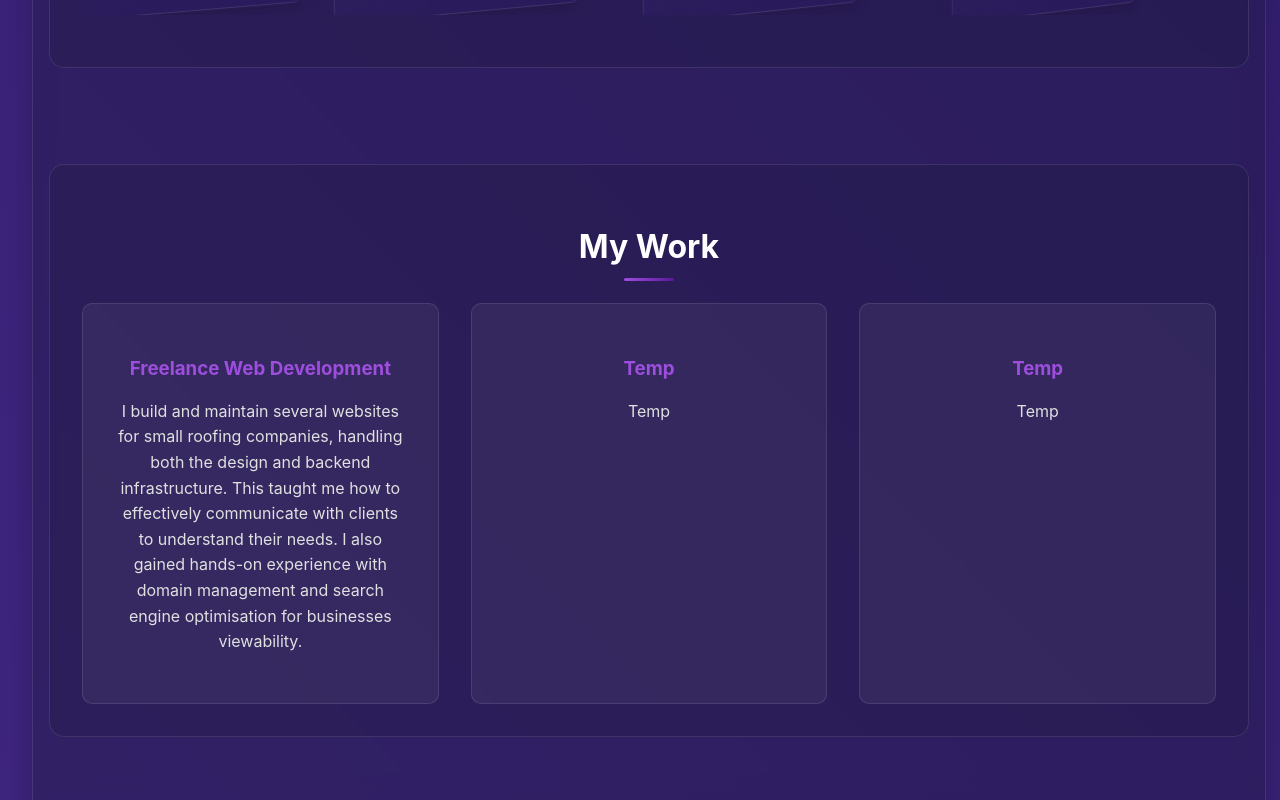
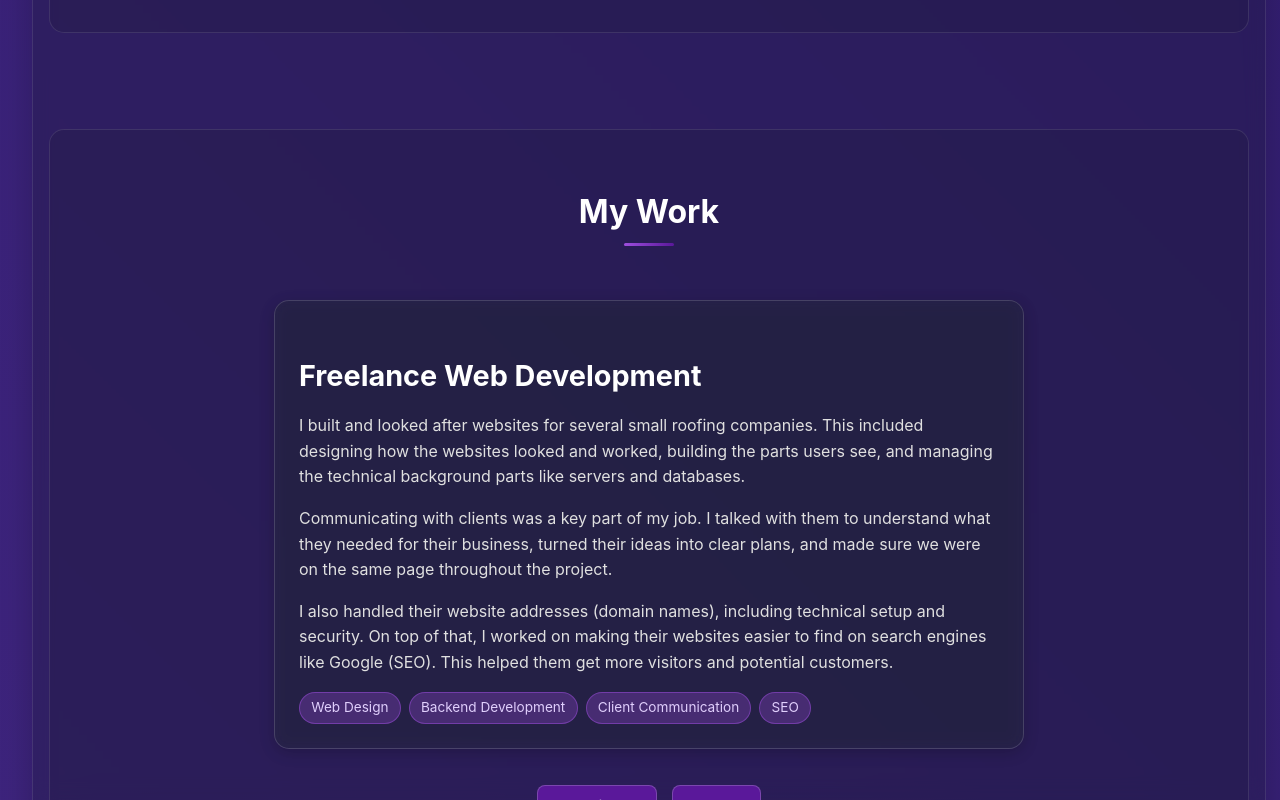
Before and after one commit to GamanMil/portfolio, a React (Vite) app: page / in a window 1280 px wide. Shown: the part 2000-2800 px from the top of the page. Built offline with nearby package versions, Linux system fonts and the light colour scheme; no server answers.

Commit message:
improved the my work layout, making it easier to understand

```diff
--- a/src/App.css
+++ b/src/App.css
@@ -121,25 +121,6 @@ body {
   position: relative;
   z-index: 1;
   padding-top: 2rem;
-}
-
-.header {
-  text-align: center;
-  margin-bottom: 2rem;
-  padding: 1rem 0;
-}
-
-.header h1 {
-  font-size: 3rem;
-  color: #ffffff;
-  margin: 0;
-  text-shadow: 0 0 10px rgba(161, 196, 253, 0.3);
-}
-
-.subtitle {
-  font-size: 1.5rem;
-  color: #a1c4fd;
-  margin: 1rem 0 0 0;
 }
 
 .section {
@@ -276,13 +257,17 @@ body {
 }
 
 .book-title {
-  font-size: 0.9em;
-  color: #e0e0e0;
+  font-size: 0.9rem;
+  color: #d0d0d0;
+  margin-top: 8px;
+  text-align: center;
   white-space: normal;
-  min-height: 40px;
-  font-weight: 500;
+  height: 50px;
+  overflow: hidden;
 }
 
+/* Commenting out .work-grid and .work-item as they are no longer used after carousel implementation */
+/*
 .work-grid {
   display: grid;
   grid-template-columns: repeat(auto-fit, minmax(300px, 1fr));
@@ -313,6 +298,7 @@ body {
   color: #e0e0e0;
   line-height: 1.6;
 }
+*/
 
 .contact-content {
   text-align: center;
@@ -673,10 +659,6 @@ body {
   }
 }
 
-.header, .subtitle {
-  display: none;
-}
-
 html {
   scroll-behavior: smooth;
 }
@@ -689,3 +671,102 @@ html {
     transform: translateX(-50%);
   }
 }
+
+.work-carousel {
+  display: flex;
+  flex-direction: column;
+  align-items: center;
+  position: relative;
+  padding: 2rem 0;
+}
+
+.work-item-card {
+  background: rgba(40, 40, 70, 0.5);
+  backdrop-filter: blur(8px);
+  border-radius: 15px;
+  border: 1px solid rgba(255, 255, 255, 0.15);
+  padding: 1.5rem;
+  margin-bottom: 20px;
+  width: 80%;
+  max-width: 700px;
+  box-shadow: 0 4px 15px rgba(0, 0, 0, 0.2);
+  color: #e0e0e0;
+  transition: transform 0.3s ease-out, box-shadow 0.3s ease-out, background-color 0.3s ease-out;
+  text-align: left;
+  cursor: default;
+}
+
+.work-item-card:hover {
+  transform: translateY(-10px) scale(1.03);
+  box-shadow: 0 12px 30px rgba(0, 0, 0, 0.3);
+  background: rgba(50, 50, 80, 0.7);
+}
+
+.work-item-image-container {
+  width: 100%;
+  max-height: 300px;
+  overflow: hidden;
+  border-radius: 10px;
+  margin-bottom: 1rem;
+}
+
+.work-item-image {
+  width: 100%;
+  height: 100%;
+  object-fit: cover;
+}
+
+.work-item-content h3 {
+  font-size: 1.8rem;
+  color: #ffffff;
+  margin-bottom: 0.75rem;
+}
+
+.work-item-content p {
+  font-size: 1rem;
+  line-height: 1.6;
+  margin-bottom: 1rem;
+}
+
+.work-item-tags {
+  display: flex;
+  flex-wrap: wrap;
+  gap: 0.5rem;
+  margin-top: 1rem;
+}
+
+.work-item-tag {
+  background-color: rgba(157, 78, 221, 0.3);
+  color: #e0cffc;
+  padding: 0.3rem 0.7rem;
+  border-radius: 20px;
+  font-size: 0.85rem;
+  border: 1px solid rgba(157, 78, 221, 0.5);
+}
+
+.work-carousel-controls {
+  display: flex;
+  justify-content: center;
+  gap: 15px;
+  margin-top: 1rem;
+}
+
+.work-carousel-controls button {
+  background-color: #5a189a;
+  color: white;
+  border: 1px solid rgba(255, 255, 255, 0.2);
+  padding: 10px 25px;
+  border-radius: 8px;
+  cursor: pointer;
+  transition: background-color 0.3s ease, transform 0.2s ease;
+  font-weight: bold;
+}
+
+.work-carousel-controls button:hover {
+  background-color: #7b2cbf;
+  transform: translateY(-2px);
+}
+
+.work-carousel-controls button:active {
+  transform: translateY(0px);
+}
--- a/src/App.jsx
+++ b/src/App.jsx
@@ -5,6 +5,7 @@ import { useEffect, useState } from 'react'
 function App() {
   const [activeSection, setActiveSection] = useState('about');
   const [activeSkillCategory, setActiveSkillCategory] = useState('languages');
+  const [currentWorkIndex, setCurrentWorkIndex] = useState(0);
 
   const favoriteBooks = [
     {
@@ -36,6 +37,30 @@ function App() {
       title: "Curious Incident of the Dog in the Night-Time - Mark Haddon",
       imageUrl: "https://m.media-amazon.com/images/W/MEDIAX_1215821-T2/images/I/716yNkJ5eGL._SL1108_.jpg",
       altText: "Cover of Curious Incident of the Dog in the Night-Time by Mark Haddon"
+    }
+  ];
+
+  const workItems = [
+    {
+      id: 1,
+      title: "Freelance Web Development",
+      description: "I built and looked after websites for several small roofing companies. This included designing how the websites looked and worked, building the parts users see, and managing the technical background parts like servers and databases.\n\nCommunicating with clients was a key part of my job. I talked with them to understand what they needed for their business, turned their ideas into clear plans, and made sure we were on the same page throughout the project.\n\nI also handled their website addresses (domain names), including technical setup and security. On top of that, I worked on making their websites easier to find on search engines like Google (SEO). This helped them get more visitors and potential customers.",
+      imageUrl: "",
+      tags: ["Web Design", "Backend Development", "Client Communication", "SEO"]
+    },
+    {
+      id: 2,
+      title: "AI-Powered Gaming Assistant",
+      description: "Developed an AI-driven screen analysis software designed to assist disabled and less experienced gamers. By leveraging machine learning, text-to-speech (TTS), and dynamic subtitles, the application provides real-time feedback and clear explanations of on-screen elements. This project was a track winner at a hackathon, showcasing its innovative approach to accessibility in gaming.",
+      imageUrl: "",
+      tags: ["AI", "Machine Learning", "Accessibility", "TTS", "Game Development", "Hackathon Winner"]
+    },
+    {
+      id: 4,
+      title: "Web3 Blockchain Transaction App (Stellar Hackathon)",
+      description: "Developed a Web3 application during the Stellar x EasyA hackathon. The project involved using Stellar\'s SDK and Rust for backend development, simulating blockchain transactions on their testnet. A functional front-end was also created using HTML and JavaScript.",
+      imageUrl: "",
+      tags: ["Web3", "Blockchain", "Stellar SDK", "Rust", "HTML", "JavaScript", "Hackathon"]
     }
   ];
 
@@ -90,6 +115,14 @@ function App() {
         behavior: 'smooth'
       });
     }
+  };
+
+  const nextWorkItem = () => {
+    setCurrentWorkIndex((prevIndex) => (prevIndex + 1) % workItems.length);
+  };
+
+  const prevWorkItem = () => {
+    setCurrentWorkIndex((prevIndex) => (prevIndex - 1 + workItems.length) % workItems.length);
   };
 
   return (
@@ -210,19 +243,35 @@ function App() {
 
           <section id="work" className="section">
             <h2>My Work</h2>
-            <div className="work-grid">
-              <div className="work-item">
-                <h3>Freelance Web Development</h3>
-                <p>I build and maintain several websites for small roofing companies, handling both the design and backend infrastructure. This taught me how to effectively communicate with clients to understand their needs. I also gained hands-on experience with domain management and search engine optimisation for businesses viewability.</p>
-              </div>
-              <div className="work-item">
-                <h3>Temp</h3>
-                <p>Temp</p>
-              </div>
-              <div className="work-item">
-                <h3>Temp</h3>
-                <p>Temp</p>
-              </div>
+            <div className="work-carousel">
+              {workItems.length > 0 && (
+                <div className="work-item-card">
+                  {workItems[currentWorkIndex].imageUrl && (
+                    <div className="work-item-image-container">
+                      <img src={workItems[currentWorkIndex].imageUrl} alt={workItems[currentWorkIndex].title} className="work-item-image" />
+                    </div>
+                  )}
+                  <div className="work-item-content">
+                    <h3>{workItems[currentWorkIndex].title}</h3>
+                    {workItems[currentWorkIndex].description.split('\n\n').map((paragraph, paraIndex) => (
+                      <p key={paraIndex}>{paragraph}</p>
+                    ))}
+                    {workItems[currentWorkIndex].tags && workItems[currentWorkIndex].tags.length > 0 && (
+                      <div className="work-item-tags">
+                        {workItems[currentWorkIndex].tags.map((tag, index) => (
+                          <span key={index} className="work-item-tag">{tag}</span>
+                        ))}
+                      </div>
+                    )}
+                  </div>
+                </div>
+              )}
+              {workItems.length > 1 && (
+                <div className="work-carousel-controls">
+                  <button onClick={prevWorkItem}>Previous</button>
+                  <button onClick={nextWorkItem}>Next</button>
+                </div>
+              )}
             </div>
           </section>
 
```
